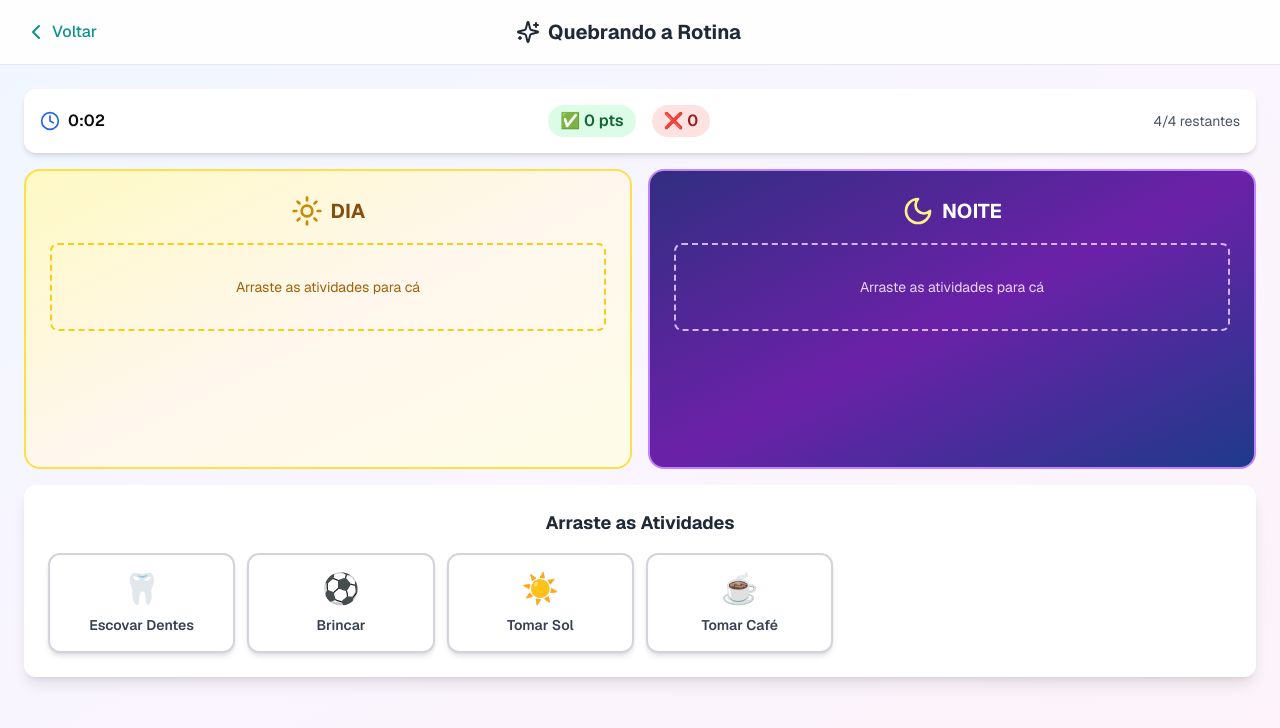
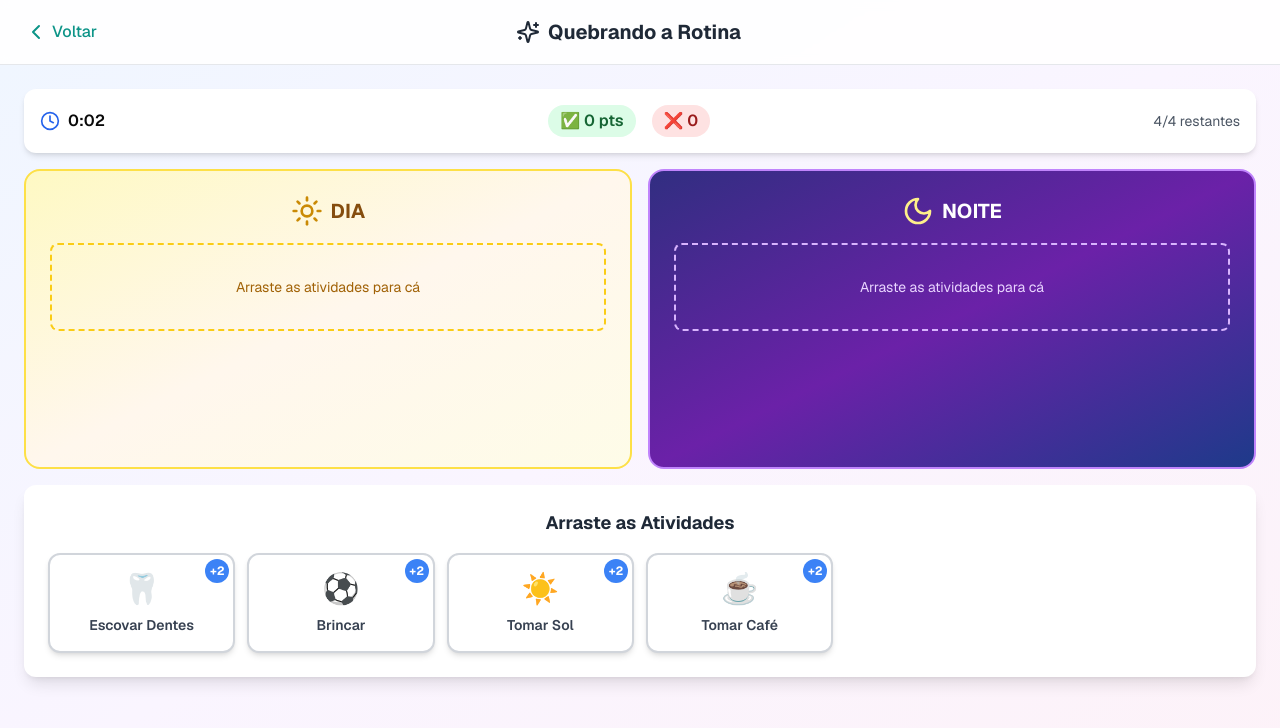
Before and after one commit to ClaudemirWork/teaplus-working, a Next.js app: page /routine-puzzle in a window 1280 px wide. Both pictures are taken after a click on the button "🚀 Começar Jogo". Shown: the top 728 px of the page. Built offline with nearby package versions, Linux system fonts and the light colour scheme.

Commit message:
Update page.tsx correções na atividade quebra de rotina

```diff
--- a/app/routine-puzzle/page.tsx
+++ b/app/routine-puzzle/page.tsx
@@ -80,14 +80,15 @@ const allActivities: Activity[] = [
     { id: 'sonhar', name: 'Sonhar', icon: '💭', period: 'noite', description: 'Ter bons sonhos' },
 ];
 
-// Componente de carta arrastável
-const DraggableCard = ({ activity, isDragging, onDragStart, onDragEnd, isPlaced, isCorrect }: {
+// Componente de carta arrastável - MODIFICADO COM BOTÃO DUPLICAR
+const DraggableCard = ({ activity, isDragging, onDragStart, onDragEnd, isPlaced, isCorrect, onDuplicate }: {
     activity: Activity;
     isDragging: boolean;
     onDragStart: (e: React.DragEvent) => void;
     onDragEnd: (e: React.DragEvent) => void;
     isPlaced: boolean;
     isCorrect: boolean | null;
+    onDuplicate?: (activity: Activity) => void;
 }) => {
     const handleDragStart = (e: React.DragEvent) => {
         e.dataTransfer.effectAllowed = 'move';
@@ -119,6 +120,20 @@ const DraggableCard = ({ activity, isDragging, onDragStart, onDragEnd, isPlaced,
                         <XCircle className="w-6 h-6 text-red-600 bg-white rounded-full" />
                     )}
                 </div>
+            )}
+
+            {/* BOTÃO DE DUPLICAR ADICIONADO */}
+            {!isPlaced && onDuplicate && (
+                <button
+                    onClick={(e) => {
+                        e.stopPropagation();
+                        onDuplicate(activity);
+                    }}
+                    className="absolute top-1 right-1 bg-blue-500 text-white rounded-full w-6 h-6 text-xs hover:bg-blue-600 flex items-center justify-center font-bold"
+                    title="Duplicar atividade"
+                >
+                    +2
+                </button>
             )}
         </div>
     );
@@ -386,6 +401,18 @@ export default function RoutinePuzzlePage() {
         return `${mins}:${secs.toString().padStart(2, '0')}`;
     };
 
+    // FUNÇÃO DE DUPLICAR ADICIONADA
+    const handleDuplicateActivity = (activity: Activity) => {
+        const duplicatedActivity: Activity = {
+            ...activity,
+            id: `${activity.id}_copy_${Date.now()}`,
+            name: `${activity.name} (2)`
+        };
+
+        setAvailableActivities(prev => [...prev, duplicatedActivity]);
+        setCurrentActivities(prev => [...prev, duplicatedActivity]);
+    };
+
     return (
         <div className="min-h-screen bg-gradient-to-br from-blue-50 via-purple-50 to-pink-50">
             <GameHeader
@@ -503,7 +530,7 @@ export default function RoutinePuzzlePage() {
                             />
                         </div>
 
-                        {/* Cartas Disponíveis */}
+                        {/* Cartas Disponíveis - MODIFICADO COM ONDUPLICATE */}
                         <div className="bg-white rounded-xl shadow-lg p-6">
                             <h3 className="text-lg font-bold text-gray-800 mb-4 text-center">
                                 Arraste as Atividades
@@ -518,6 +545,7 @@ export default function RoutinePuzzlePage() {
                                         onDragEnd={handleDragEnd}
                                         isPlaced={false}
                                         isCorrect={null}
+                                        onDuplicate={handleDuplicateActivity}
                                     />
                                 ))}
                             </div>
```
